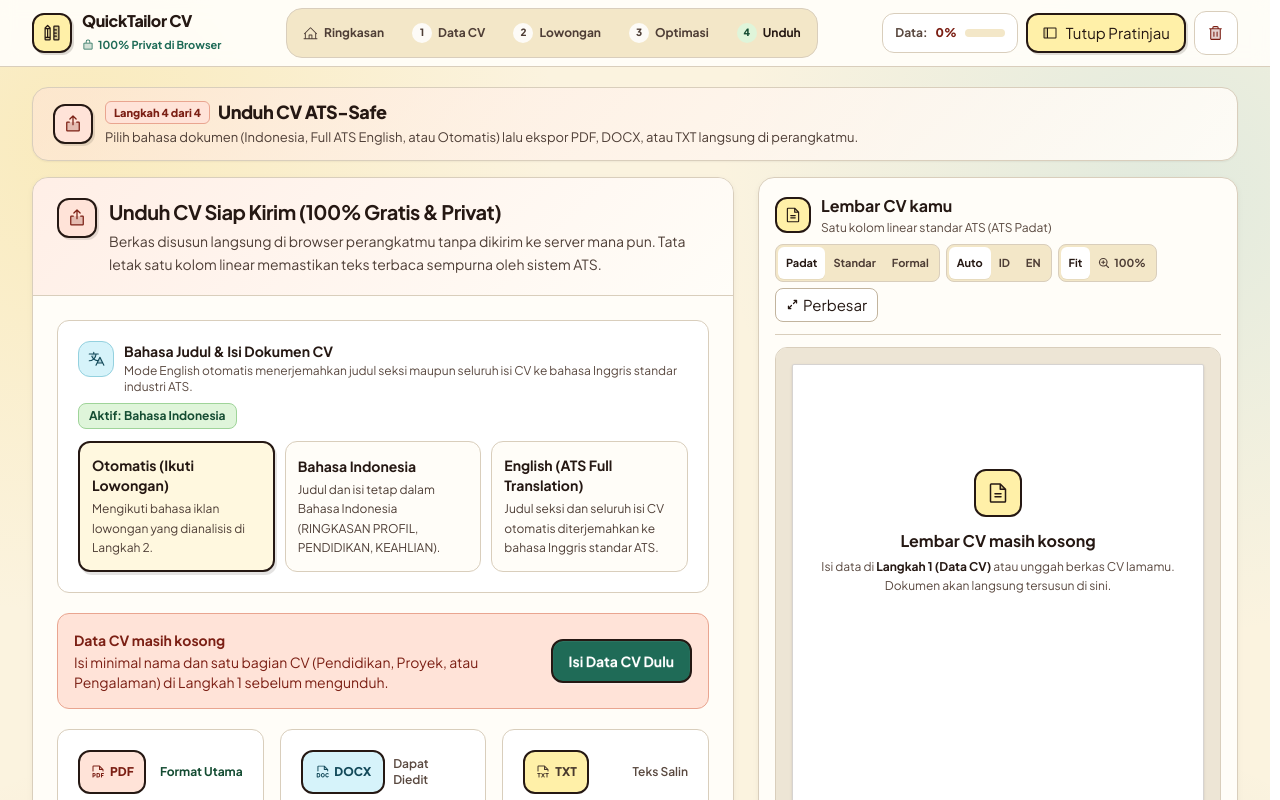
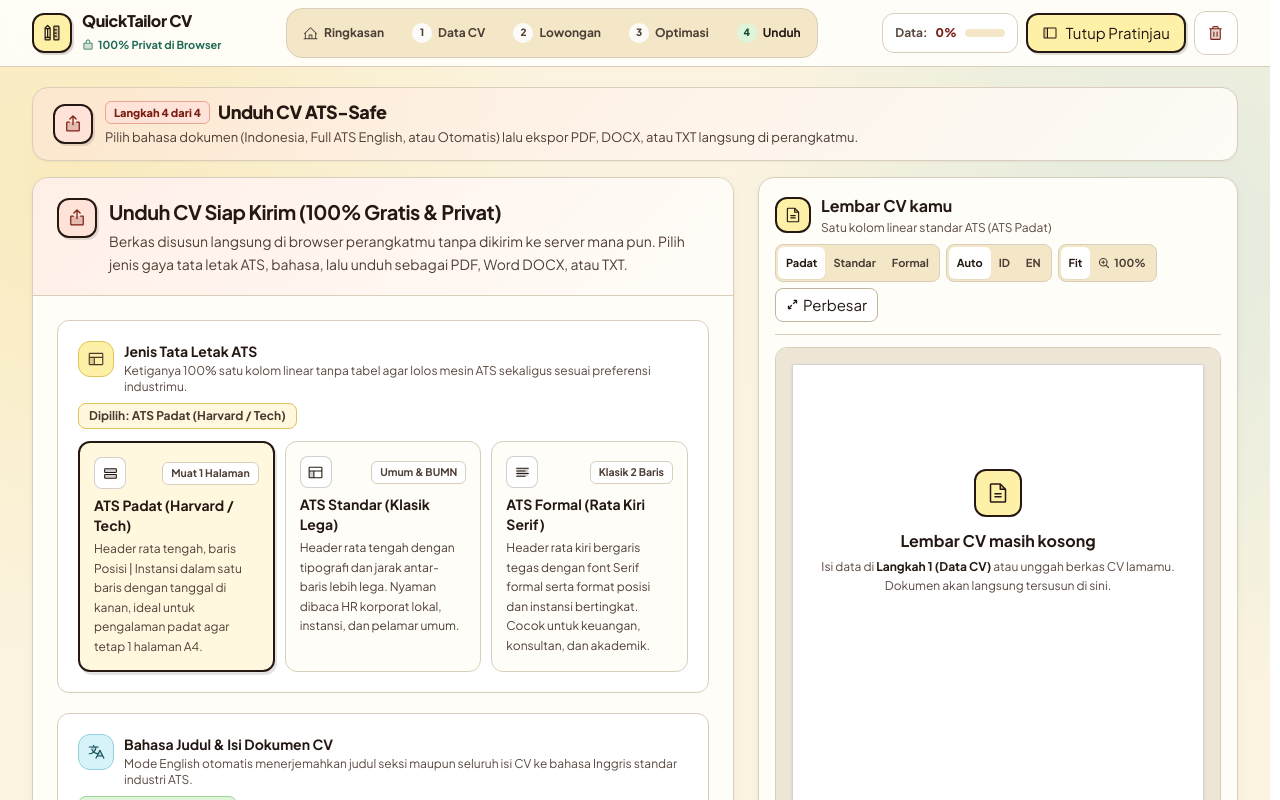
Before and after one commit to miezlearning/aris-cv, a Next.js app: page /export in a window 1280 px wide. Shown: the top 800 px of the page. Built offline with nearby package versions, Linux system fonts and the light colour scheme.

Commit message:
feat: add 3-style ATS layout selector cards to ExportPanel

```diff
--- a/src/components/ExportPanel.tsx
+++ b/src/components/ExportPanel.tsx
@@ -1,7 +1,7 @@
 "use client";
 
 import Link from "next/link";
-import { useState } from "react";
+import { useState, type ReactNode } from "react";
 import {
   ArrowsClockwise,
   DownloadSimple,
@@ -9,8 +9,11 @@ import {
   FileDoc,
   FilePdf,
   FileTxt,
+  Layout,
+  Rows,
   SealCheck,
   ShieldCheck,
+  TextAlignLeft,
   Translate
 } from "@phosphor-icons/react";
 import { Button, SectionCard } from "@/components/ui";
@@ -18,9 +21,39 @@ import { computeProfileContentHash } from "@/lib/ats/translator";
 import { exportDocx, exportPdf, exportTextFallback } from "@/lib/exporters";
 import { buildResumeDocument, estimateA4Pages, resolveCvLanguage } from "@/lib/resume-document";
 import { useCvStore } from "@/lib/store";
-import type { CvLanguage } from "@/types/resume";
+import type { CvLanguage, CvTemplate } from "@/types/resume";
 
 const kindLabels = { pdf: "PDF", docx: "DOCX", txt: "TXT" } as const;
+
+const TEMPLATE_OPTIONS: Array<{
+  value: CvTemplate;
+  label: string;
+  badge: string;
+  hint: string;
+  icon: ReactNode;
+}> = [
+  {
+    value: "compact_centered",
+    label: "ATS Padat (Harvard / Tech)",
+    badge: "Muat 1 Halaman",
+    hint: "Header rata tengah, baris Posisi | Instansi dalam satu baris dengan tanggal di kanan, ideal untuk pengalaman padat agar tetap 1 halaman A4.",
+    icon: <Rows size={17} weight="duotone" aria-hidden="true" />
+  },
+  {
+    value: "classic_editorial",
+    label: "ATS Standar (Klasik Lega)",
+    badge: "Umum & BUMN",
+    hint: "Header rata tengah dengan tipografi dan jarak antar-baris lebih lega. Nyaman dibaca HR korporat lokal, instansi, dan pelamar umum.",
+    icon: <Layout size={17} weight="duotone" aria-hidden="true" />
+  },
+  {
+    value: "executive_left",
+    label: "ATS Formal (Rata Kiri Serif)",
+    badge: "Klasik 2 Baris",
+    hint: "Header rata kiri bergaris tegas dengan font Serif formal serta format posisi dan instansi bertingkat. Cocok untuk keuangan, konsultan, dan akademik.",
+    icon: <TextAlignLeft size={17} weight="duotone" aria-hidden="true" />
+  }
+];
 
 const LANGUAGE_OPTIONS: Array<{ value: CvLanguage; label: string; hint: string }> = [
   {
@@ -45,6 +78,8 @@ export const ExportPanel = () => {
   const analytics = useCvStore((state) => state.matchAnalytics);
   const cvLanguage = useCvStore((state) => state.cvLanguage);
   const setCvLanguage = useCvStore((state) => state.setCvLanguage);
+  const cvTemplate = useCvStore((state) => state.cvTemplate);
+  const setCvTemplate = useCvStore((state) => state.setCvTemplate);
   const autoTranslateContent = useCvStore((state) => state.autoTranslateContent);
   const setAutoTranslateContent = useCvStore((state) => state.setAutoTranslateContent);
   const aiTranslatedEnProfile = useCvStore((state) => state.aiTranslatedEnProfile);
@@ -62,10 +97,15 @@ export const ExportPanel = () => {
   const currentHash = computeProfileContentHash(resume);
   const translatedOverride =
     aiTranslatedEnProfile && aiTranslatedSourceHash === currentHash ? aiTranslatedEnProfile : null;
-  const buildOptions = { translateContent: autoTranslateContent, translatedOverride };
+  const buildOptions = {
+    template: cvTemplate,
+    translateContent: autoTranslateContent,
+    translatedOverride
+  };
 
   const document = buildResumeDocument(resume, activeLang, buildOptions);
   const pageInfo = estimateA4Pages(document);
+  const activeTemplateMeta = TEMPLATE_OPTIONS.find((t) => t.value === cvTemplate) ?? TEMPLATE_OPTIONS[0];
 
   const runExport = async (kind: "pdf" | "docx" | "txt") => {
     if (document.isEmpty) return;
@@ -77,7 +117,7 @@ export const ExportPanel = () => {
       if (kind === "docx") await exportDocx(resume, activeLang, buildOptions);
       if (kind === "txt") exportTextFallback(resume, activeLang, buildOptions);
       setMessage(
-        `Berkas ${kindLabels[kind]} (${
+        `Berkas ${kindLabels[kind]} (${activeTemplateMeta.label}, ${
           activeLang === "id" ? "Bahasa Indonesia" : "Full ATS English"
         }) berhasil diunduh ke perangkatmu.`
       );
@@ -147,11 +187,67 @@ export const ExportPanel = () => {
   return (
     <SectionCard
       title="Unduh CV Siap Kirim (100% Gratis & Privat)"
-      description="Berkas disusun langsung di browser perangkatmu tanpa dikirim ke server mana pun. Tata letak satu kolom linear memastikan teks terbaca sempurna oleh sistem ATS."
+      description="Berkas disusun langsung di browser perangkatmu tanpa dikirim ke server mana pun. Pilih jenis gaya tata letak ATS, bahasa, lalu unduh sebagai PDF, Word DOCX, atau TXT."
       accent="clay"
       icon={<Export size={20} weight="duotone" />}
     >
       <div className="grid gap-5">
+        {/* Pilihan Jenis / Gaya Format ATS */}
+        <div className="rounded-xl border border-[#D9CEBC] bg-white p-4 sm:p-5">
+          <div className="flex flex-wrap items-center justify-between gap-2 mb-3">
+            <div className="flex items-start gap-2.5">
+              <span
+                aria-hidden="true"
+                className="grid h-9 w-9 shrink-0 place-items-center rounded-xl border border-[#DFC25A] bg-[#FFF0A8] text-[#4A3A2E]"
+              >
+                <Layout size={18} weight="duotone" />
+              </span>
+              <div>
+                <h3 className="text-sm font-bold text-[#251813]">Jenis Tata Letak ATS</h3>
+                <p className="text-xs text-[#59483F] mt-0.5">
+                  Ketiganya 100% satu kolom linear tanpa tabel agar lolos mesin ATS sekaligus sesuai preferensi industrimu.
+                </p>
+              </div>
+            </div>
+            <span className="rounded-lg border border-[#DFC25A] bg-[#FFF8DF] px-2.5 py-1 text-xs font-bold text-[#4A3A2E]">
+              Dipilih: {activeTemplateMeta.label}
+            </span>
+          </div>
+
+          <div className="grid gap-2.5 sm:grid-cols-3" role="radiogroup" aria-label="Pilih jenis tata letak ATS">
+            {TEMPLATE_OPTIONS.map((opt) => {
+              const selected = cvTemplate === opt.value;
+              return (
+                <button
+                  key={opt.value}
+                  type="button"
+                  role="radio"
+                  aria-checked={selected}
+                  onClick={() => setCvTemplate(opt.value)}
+                  className={`text-left rounded-xl p-3.5 transition-all cursor-pointer min-h-[44px] flex flex-col justify-between ${
+                    selected
+                      ? "border-2 border-[#251813] bg-[#FFF8DF] shadow-[2px_3px_0_rgba(37,24,19,0.12)]"
+                      : "border border-[#D9CEBC] bg-[#FFFDF8] hover:border-[#251813]/40"
+                  }`}
+                >
+                  <div>
+                    <div className="flex items-center justify-between gap-2 mb-1.5">
+                      <span className="grid h-8 w-8 place-items-center rounded-lg border border-[#251813]/20 bg-white text-[#251813]">
+                        {opt.icon}
+                      </span>
+                      <span className="rounded-md border border-[#D9CEBC] bg-white px-2 py-0.5 text-[10.5px] font-bold text-[#4E3E36]">
+                        {opt.badge}
+                      </span>
+                    </div>
+                    <p className="text-xs sm:text-sm font-bold text-[#251813]">{opt.label}</p>
+                    <p className="mt-1 text-xs text-[#4E3E36] leading-relaxed">{opt.hint}</p>
+                  </div>
+                </button>
+              );
+            })}
+          </div>
+        </div>
+
         {/* Pilihan Bahasa CV */}
         <div className="rounded-xl border border-[#D9CEBC] bg-white p-4 sm:p-5">
           <div className="flex flex-wrap items-center justify-between gap-2 mb-3">
@@ -266,7 +362,7 @@ export const ExportPanel = () => {
               <SealCheck size={22} weight="duotone" className="text-[#144C32] shrink-0 mt-0.5" aria-hidden="true" />
               <div>
                 <p className="text-sm font-bold text-[#144C32]">
-                  Dokumen siap diunduh (Estimasi {pageInfo.estimatedPages} halaman A4)
+                  Dokumen siap diunduh (Estimasi {pageInfo.estimatedPages} halaman A4, gaya {activeTemplateMeta.label})
                 </p>
                 <p className="text-xs text-[#144C32] mt-0.5">
                   100% gratis, tanpa tanda air (watermark), dan 100% teks linear yang bisa diseleksi.
@@ -275,7 +371,7 @@ export const ExportPanel = () => {
             </div>
             {resume.experienceLevel === "fresh_graduate" && pageInfo.estimatedPages > 1 ? (
               <span className="rounded-lg border border-[#DFC25A] bg-[#FFF0A8] px-3 py-1.5 text-xs font-bold text-[#4A3A2E]">
-                Saran Fresh Grad: usahakan pas 1 halaman A4
+                Tips: pilih gaya ATS Padat agar ringkas 1 halaman A4
               </span>
             ) : null}
           </div>
@@ -387,7 +483,7 @@ export const ExportPanel = () => {
           <ul className="grid gap-2 sm:grid-cols-2 text-xs sm:text-[13px] text-[#4E3E36]">
             <li>&bull; 100% tata letak satu kolom linear tanpa tabel atau kotak teks mengambang</li>
             <li>&bull; Seluruh teks PDF bisa diseleksi dan diekstrak secara berurutan</li>
-            <li>&bull; Kontak diletakkan di badan atas halaman (bukan di header/footer file)</li>
+            <li>&bull; 3 pilihan gaya tata letak ATS (Padat 1 halaman, Standar Lega, & Formal Serif)</li>
             <li>&bull; Bahasa judul & isi CV otomatis diterjemahkan saat memilih mode English</li>
             <li>&bull; Tanpa ikon grafis atau bar persentase di dalam file dokumen</li>
             <li>&bull; Dikompilasi 100% di browser perangkatmu untuk menjaga privasi data</li>
```
